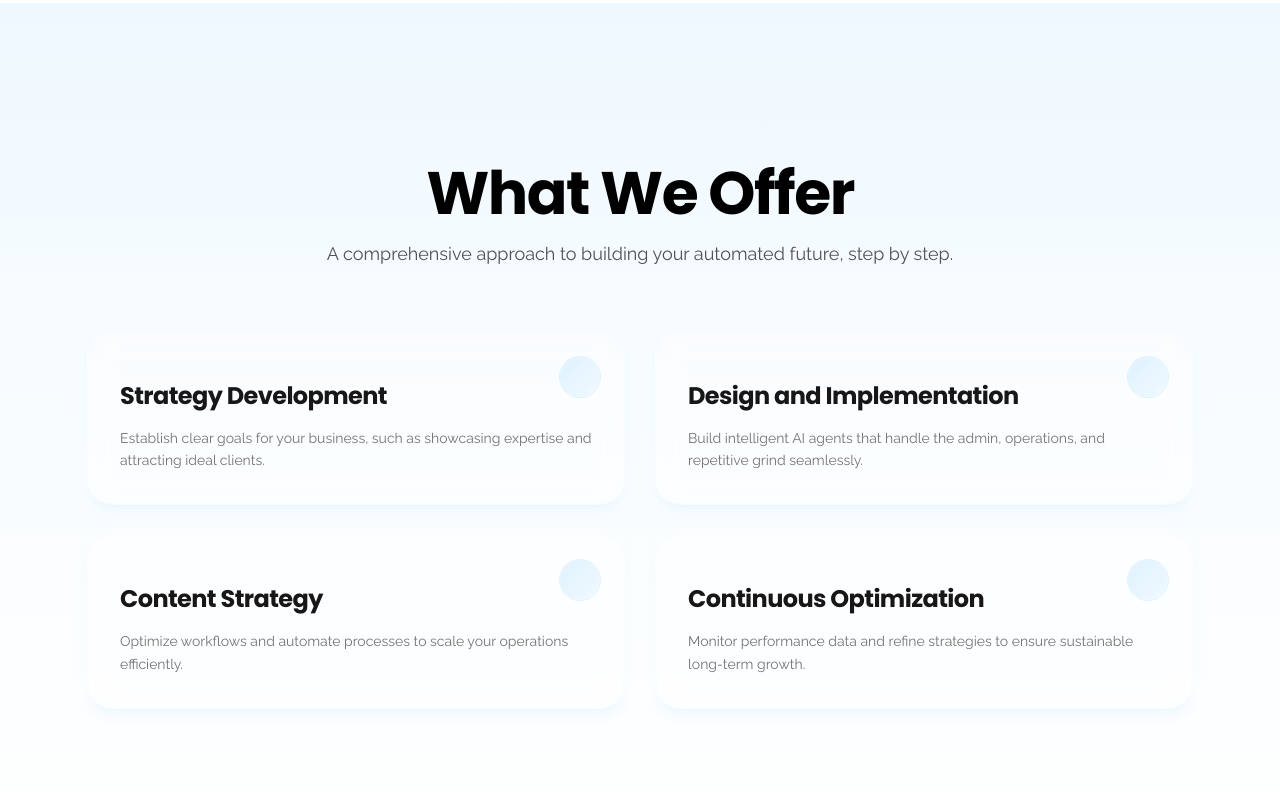
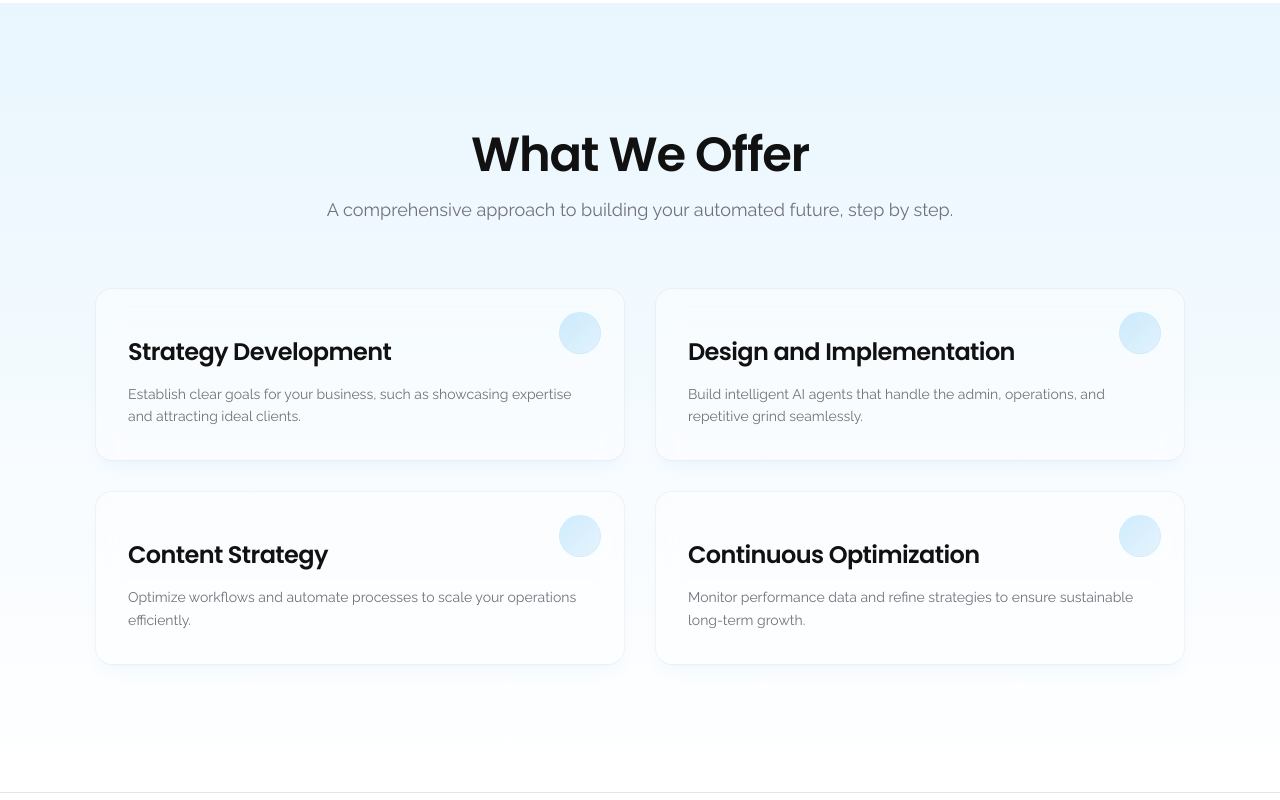
Before and after one commit to rmgtx/Kingsidenew, a React (Vite) app: page / in a window 1280 px wide. Shown: the part 1700-2500 px from the top of the page. Built offline with nearby package versions, Linux system fonts and the light colour scheme.

Commit message:
infocardsSection refactoring

```diff
--- a/src/components/sections/InfoCardsSection.tsx
+++ b/src/components/sections/InfoCardsSection.tsx
@@ -3,37 +3,37 @@ import React from "react";
 
 const cards = [
   {
-    number: "01",
     title: "Strategy Development",
-    description: "Establish clear goals for your business, such as showcasing expertise and attracting ideal clients."
+    description:
+      "Establish clear goals for your business, such as showcasing expertise and attracting ideal clients.",
   },
   {
-    number: "02",
     title: "Design and Implementation",
-    description: "Build intelligent AI agents that handle the admin, operations, and repetitive grind seamlessly."
+    description:
+      "Build intelligent AI agents that handle the admin, operations, and repetitive grind seamlessly.",
   },
   {
-    number: "03",
     title: "Content Strategy",
-    description: "Optimize workflows and automate processes to scale your operations efficiently."
+    description:
+      "Optimize workflows and automate processes to scale your operations efficiently.",
   },
   {
-    number: "04",
     title: "Continuous Optimization",
-    description: "Monitor performance data and refine strategies to ensure sustainable long-term growth."
-  }
+    description:
+      "Monitor performance data and refine strategies to ensure sustainable long-term growth.",
+  },
 ];
 
 const containerVariants = {
   hidden: {},
   show: {
     transition: {
-      staggerChildren: 0.2, // Delay between header, row 1, row 2
+      staggerChildren: 0.2,
     },
   },
 };
 
-const wrapperVariants = {
+const itemVariants = {
   hidden: {
     opacity: 0,
     y: 40,
@@ -56,22 +56,25 @@ function useScrollReveal({ amount = 0.2, once = true } = {}) {
   return { ref, inView };
 }
 
-function InfoCard({ card, className = "" }: { card: typeof cards[0]; className?: string }) {
-  // Use a simple div here, relying on the parent wrapper for entrance animation
+function InfoCard({
+  card,
+  className = "",
+}: {
+  card: (typeof cards)[0];
+  className?: string;
+}) {
   return (
     <div
-      className={`group relative h-full overflow-hidden rounded-3xl bg-white/40 backdrop-blur-md p-8 shadow-lg shadow-sky-500/5 ring-1 ring-white/60 transition-all duration-300 hover:bg-white/60 hover:shadow-xl hover:shadow-sky-500/10 hover:-translate-y-1 ${className}`}
+      className={`group relative h-full overflow-hidden rounded-xl bg-card/40 backdrop-blur-md p-8 shadow-lg shadow-accent/5 ring-1 ring-border/40 transition-all duration-300 hover:bg-card/60 hover:shadow-xl hover:shadow-accent/10 hover:-translate-y-1 ${className}`}
     >
-      {/* Decorative circle in top right */}
-      <div className="absolute top-6 right-6 h-10 w-10 rounded-full bg-gradient-to-br from-sky-100 to-sky-50 ring-1 ring-sky-100 transition-all duration-300 group-hover:from-sky-200 group-hover:to-sky-100" />
+      {/* Decorative circle */}
+      <div className="absolute top-6 right-6 h-10 w-10 rounded-full bg-gradient-to-br from-accent/20 to-accent/10 ring-1 ring-accent/20 transition-all duration-300 group-hover:from-accent/30 group-hover:to-accent/20" />
 
-      {/* Title */}
-      <h3 className="mt-4 text-2xl font-bold tracking-tight text-neutral-900 leading-tight">
+      <h3 className="mt-4 text-2xl font-semibold tracking-tight text-foreground leading-tight">
         {card.title}
       </h3>
 
-      {/* Description */}
-      <p className="mt-4 text-sm leading-relaxed text-neutral-500">
+      <p className="mt-4 text-sm leading-relaxed text-muted-foreground">
         {card.description}
       </p>
     </div>
@@ -82,8 +85,8 @@ export function InfoCardsSection() {
   const { ref, inView } = useScrollReveal({ amount: 0.2, once: true });
 
   return (
-    <section className="w-full bg-gradient-to-b from-sky-100/50 via-sky-50/40 to-white/20">
-      <div className="mx-auto max-w-6xl px-6 py-32 sm:py-40">
+    <section className="w-full bg-gradient-to-b from-accent/10 via-accent/5 to-background">
+      <div className="mx-auto max-w-6xl px-5 sm:px-6 lg:px-8 py-24 lg:py-32">
         <motion.div
           ref={ref}
           variants={containerVariants}
@@ -91,37 +94,27 @@ export function InfoCardsSection() {
           animate={inView ? "show" : "hidden"}
           className="flex flex-col items-center gap-16"
         >
-          {/* Header Section */}
+          {/* Header */}
           <motion.div
-            variants={wrapperVariants}
+            variants={itemVariants}
             className="text-center max-w-3xl mx-auto space-y-4"
           >
-            <h2 className="text-4xl font-bold tracking-tight text-black sm:text-5xl lg:text-6xl">
+            <h2 className="text-3xl sm:text-4xl lg:text-5xl font-semibold tracking-tight text-foreground">
               What We Offer
             </h2>
-            <p className="text-lg text-neutral-600 max-w-2xl mx-auto leading-relaxed">
-              A comprehensive approach to building your automated future, step by step.
+            <p className="text-base sm:text-lg text-muted-foreground max-w-2xl mx-auto leading-relaxed">
+              A comprehensive approach to building your automated future, step
+              by step.
             </p>
           </motion.div>
 
+          {/* Cards Grid */}
           <div className="grid w-full gap-6 sm:grid-cols-2 lg:gap-8">
-            {/* Row 1 - Cards 1 & 2 */}
-            <motion.div variants={wrapperVariants} className="flex flex-col gap-6 lg:gap-8">
-              <InfoCard card={cards[0]} className="h-full" />
-            </motion.div>
-
-            <motion.div variants={wrapperVariants} className="flex flex-col gap-6 lg:gap-8">
-              <InfoCard card={cards[1]} className="h-full" />
-            </motion.div>
-
-            {/* Row 2 - Cards 3 & 4 (Wait for Row 1) */}
-            <motion.div variants={wrapperVariants} className="flex flex-col gap-6 lg:gap-8">
-              <InfoCard card={cards[2]} className="h-full" />
-            </motion.div>
-
-            <motion.div variants={wrapperVariants} className="flex flex-col gap-6 lg:gap-8">
-              <InfoCard card={cards[3]} className="h-full" />
-            </motion.div>
+            {cards.map((card) => (
+              <motion.div key={card.title} variants={itemVariants}>
+                <InfoCard card={card} className="h-full" />
+              </motion.div>
+            ))}
           </div>
         </motion.div>
       </div>
```
Also changed, not shown: .claude/settings.local.json, 1 other file (tests, documents, lock files or other folders).
